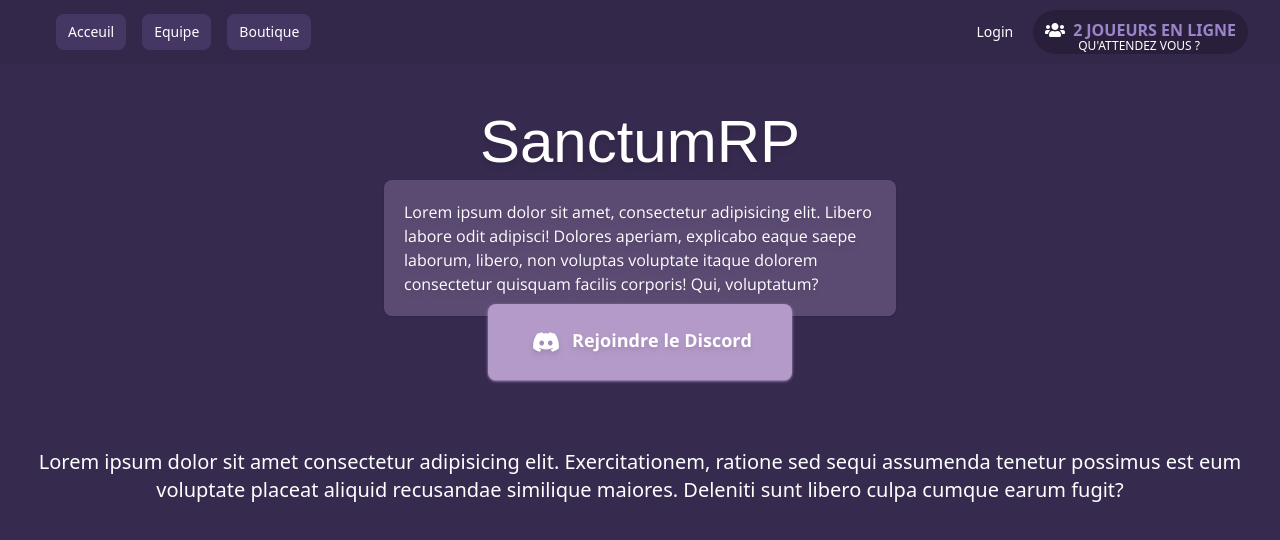
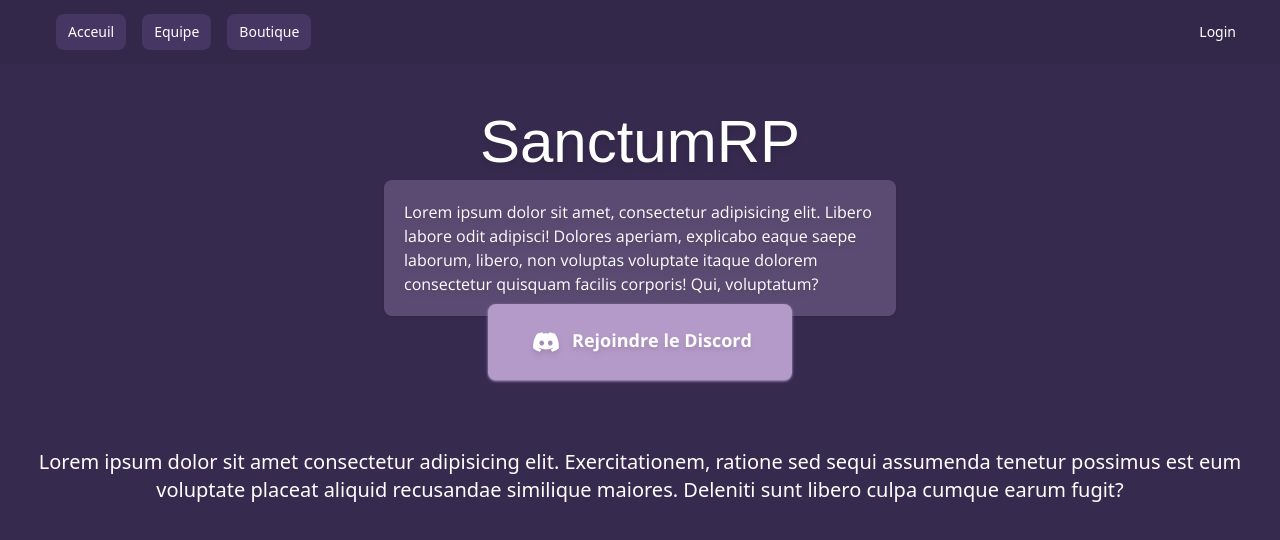
Before and after one commit to amineohn/sanctum, a Next.js app: page / in a window 1280 px wide. Shown: the top 540 px of the page. Built offline with nearby package versions, Linux system fonts and the light colour scheme; a web font is replaced by a local one.

Commit message:
style: hidden online users

```diff
--- a/pages/index.tsx
+++ b/pages/index.tsx
@@ -126,7 +126,7 @@
                   >
                     Login
                   </a>
-                  <div className="px-3 py-2 rounded-full bg-black/20 space-y-2 lg:block hidden">
+                  <div className="px-3 py-2 rounded-full bg-black/20 space-y-2 hidden">
                     <div className="inline-flex space-x-2">
                       <svg
                         className="text-white w-5 h-5 mt-0.5"
@@ -146,7 +146,7 @@
                     </div>
                   </div>
                 </div>
-                <div className="justify-end items-start lg:flex hidden">
+                <div className="justify-end items-start hidden">
                   <div className="absolute mr-12">
                     <span className="text-xs font-light text-white text-center uppercase">
                       Qu'attendez vous ?
```
